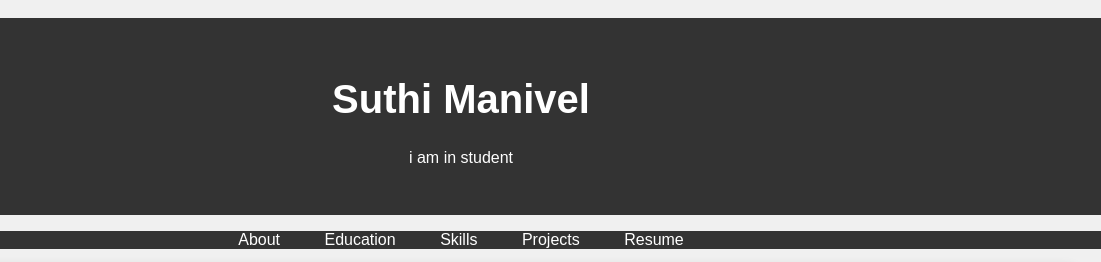
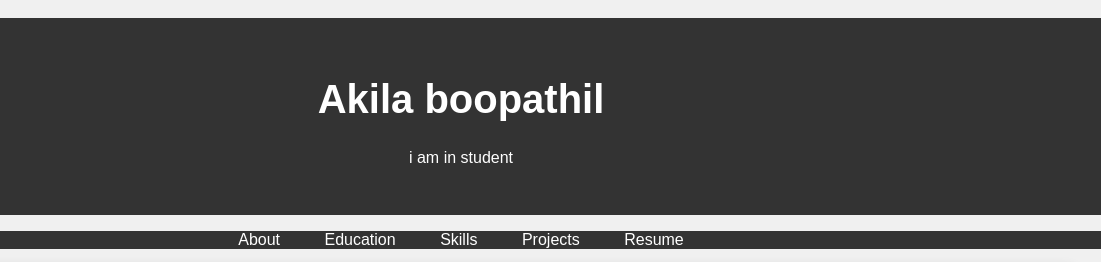
Before and after one commit to akila21ucs01/akila_portfolio, a plain HTML site: page index.html in a window 1280 px wide. Shown: the top 262 px of the page, 179-1280 px from the left. Drawn offline with Linux system fonts and the light colour scheme.

Commit message:
Update index.html

```diff
--- a/index.html
+++ b/index.html
@@ -95,7 +95,7 @@
         <div class="header-content">
             <!-- Add your profile picture here -->
             <img src="IMG-20231031-WA0002.jpg." alt="IMG-20231031-WA0002.jpg" class="profile-picture">
-            <h1>Suthi Manivel</h1>
+            <h1>Akila boopathil</h1>
             <p> i am in student</p>
         </div>
     </header>
```
